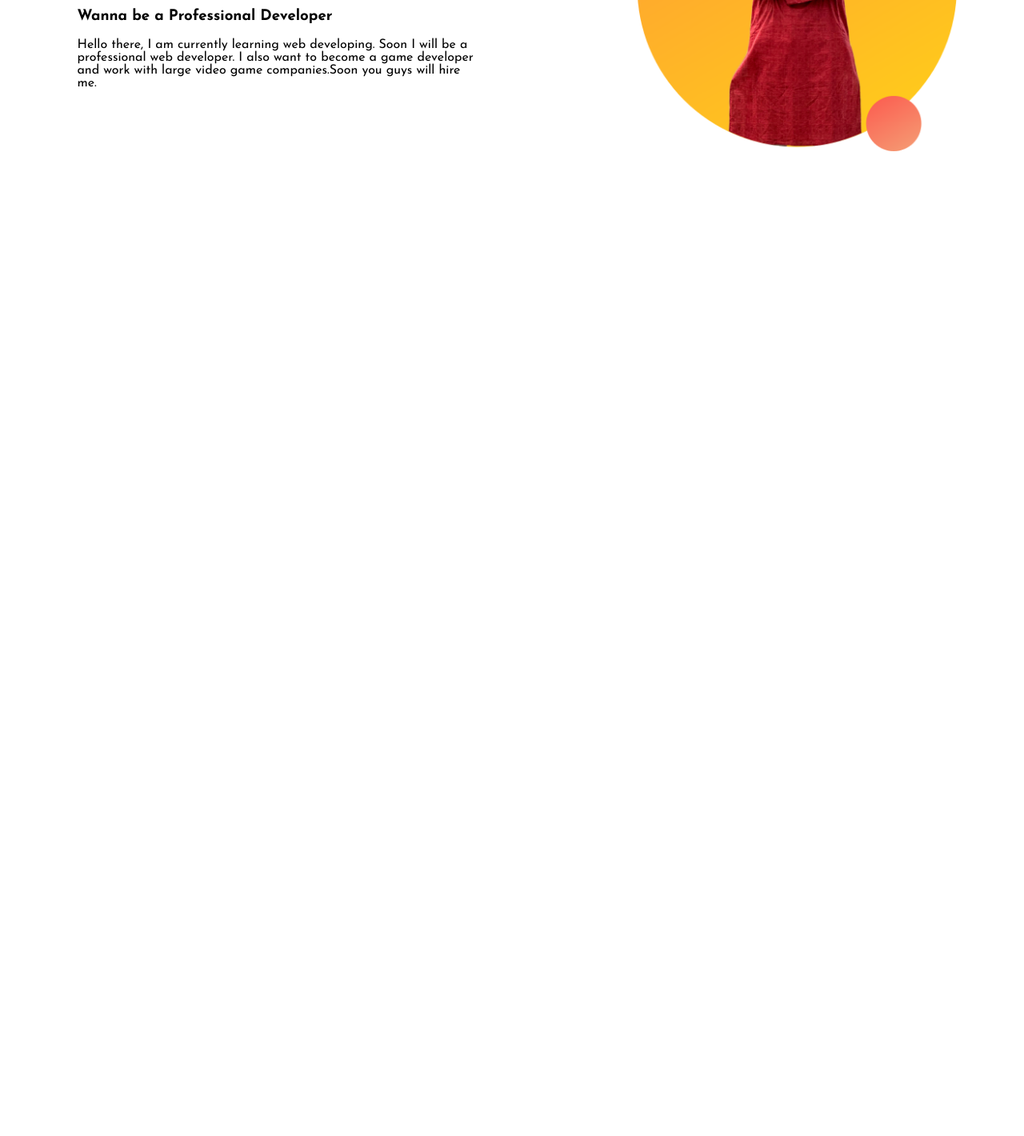
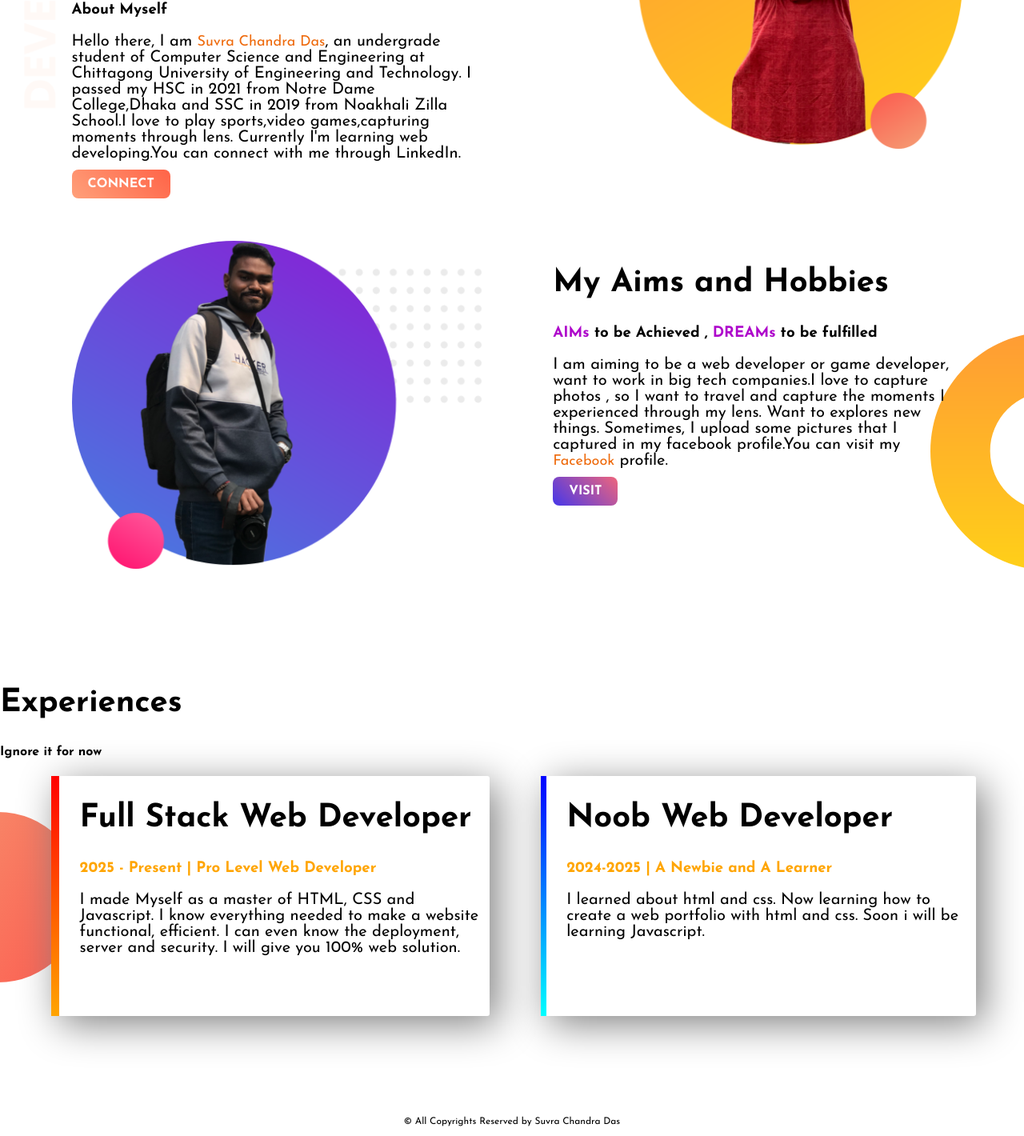
Before and after one commit to Shuvr09/Learning, a plain HTML site: page index.html in a window 1280 px wide. Shown: the part 224-1644 px from the top of the page at 80% size. Before the commit the page ends 800 px from the top, so only its background shows below. Drawn offline with Linux system fonts and the light colour scheme.

Commit message:
Finished my first ever site

```diff
--- a/index.html
+++ b/index.html
@@ -11,18 +11,46 @@
 </head>
 
 <body>
-    <section>
+    <section class="top-banner">
         <div class="half-width">
             <h1>Welcome To</h1>
-        <h1><span class="name-highlight">Shuv</span> Zone</h1>
-        <h3>Wanna be a Professional Developer</h3>
-        <p>Hello there, I am currently learning web developing. Soon I will be a professional web developer. I also want
-        to become a game developer and work with large video game companies.Soon you guys will hire me.</p>
+        <h1><span class="highlight">Shuv</span> Zone</h1>
+        <h3>About Myself</h3>
+        <p>Hello there, I am <span class="Name">Suvra Chandra Das</span>, an undergrade student of Computer Science and Engineering at Chittagong University of Engineering and Technology. I passed my HSC in 2021 from Notre Dame College,Dhaka and SSC in 2019 from Noakhali Zilla School.I love to play sports,video games,capturing moments through lens. Currently I'm learning web developing.You can connect with me through LinkedIn.</p>
+        <a class="link-button-top" target="_blank" href="https://www.linkedin.com/in/suvra-chandra-das-982527320/">CONNECT</a>
         </div>
         <div class="half-width">
             <img src="Images/my pic/Me.png" alt="">
         </div>
     </section>
+    <section class="dream-area">
+        <div class = half-width>
+            <img src="Images/my pic/dream-part.png" alt="">
+        </div>
+        <div class="half-width">
+            <h2>My Aims and Hobbies</h2>
+            <h3><span class="Key-Word">AIMs</span> to be Achieved , <span class="Key-Word">DREAMs</span> to be fulfilled</h3>
+            <p>I am aiming to be a web developer or game developer, want to work in big tech companies.I love to capture photos , so I want to travel and capture the moments I experienced through my lens. Want to explores new things. Sometimes, I upload some pictures that I captured in my facebook profile.You can visit my <span class="Name">Facebook</span> profile.</p>
+            <a target="_blank" class="link-button-middle" href="https://www.facebook.com/profile.php?id=100010406804692" alt="">VISIT</a>
+        </div>
+    </section>
+    <section class="Last-Part">
+        <h2>Experiences</h2>
+        <h4>Ignore it for now</h4>
+        <div id="pro" class="half-width single-part">
+            <h2>Full Stack Web Developer</h2>
+            <h3 class="highlight">2025 - Present | Pro Level Web Developer</h3>
+            <p>I made Myself as a master of HTML, CSS and Javascript. I know everything needed to make a website functional, efficient. I can even know the deployment, server and security. I will give you 100% web solution.</p>
+        </div>
+        <div id="noob" class="half-width single-part">
+            <h2>Noob Web Developer</h2>
+            <h3 class="highlight">2024-2025 | A Newbie and A Learner</h3>
+            <p>I learned about html and css. Now learning how to create a web portfolio with html and css. Soon i will be learning Javascript.</p>
+        </div>
+    </section>
+    <footer>
+        <p>© All Copyrights Reserved by Suvra Chandra Das</p>
+    </footer>
 </body>
 
 </html>
--- a/style.css
+++ b/style.css
@@ -1,11 +1,19 @@
 body{
     font-family: "Josefin Sans", sans-serif;
     font-optical-sizing: auto;
+    margin: 0;
+}
+.Name{
+    color: rgb(238, 106, 12);
+    font-size: 18px;
 }
 h1{
     font-size: 50px;
 }
-.name-highlight{
+p{
+    font-size: 20px;
+}
+.highlight{
     color: orange;
 }
 .half-width{
@@ -17,3 +25,64 @@ h1{
 .half-width img{
     width : 100%;
 }
+.top-banner{
+    background-image: url("Images/Templet/top-banner.png");
+    background-repeat: no-repeat;
+}
+section{
+    height: 500px;
+    padding-bottom: 25px;
+}
+.link-button-top{
+    text-decoration: none;
+    background-image: linear-gradient(45deg, lightsalmon , tomato);
+    padding: 10px 20px;
+    border-radius: 8px;
+    color: white;
+    font-weight: bold;
+}
+.link-button-middle{
+    text-decoration: none;
+    background-image: linear-gradient(45deg, rgb(70, 55, 233) , rgb(239, 101, 124));
+    padding: 10px 20px;
+    border-radius: 8px;
+    color: white;
+    font-weight: bold;
+}
+.Key-Word{
+    color: rgb(174, 8, 203);
+    font-weight: bold;
+}
+h2{
+    font-size: 40px;
+}
+.dream-area{
+    background-image: url(Images/Templet/dream-bg.png);
+    background-repeat: no-repeat;
+    background-position: right;
+}
+.single-part{
+    box-shadow: 10px 10px 50px grey;
+    border-radius: 3px;
+    height: 60%;
+    background-color: white;
+}
+.Last-Part{
+    background-image: url(Images/Templet/exp-bg.png);
+    background-repeat: no-repeat;
+    background-position: left;
+}
+#pro{
+    border-left: 10px solid;
+    border-image: linear-gradient(180deg,red,orange);
+    border-image-slice: 1;
+}
+#noob{
+    border-left: 7px solid;
+    border-image: linear-gradient(180deg, blue,cyan);
+    border-image-slice: 1;
+}
+footer p{
+    text-align: center;
+    font-size: 12px;
+}
```
Also changed, not shown: Images/my pic/dream-part.png (added).
